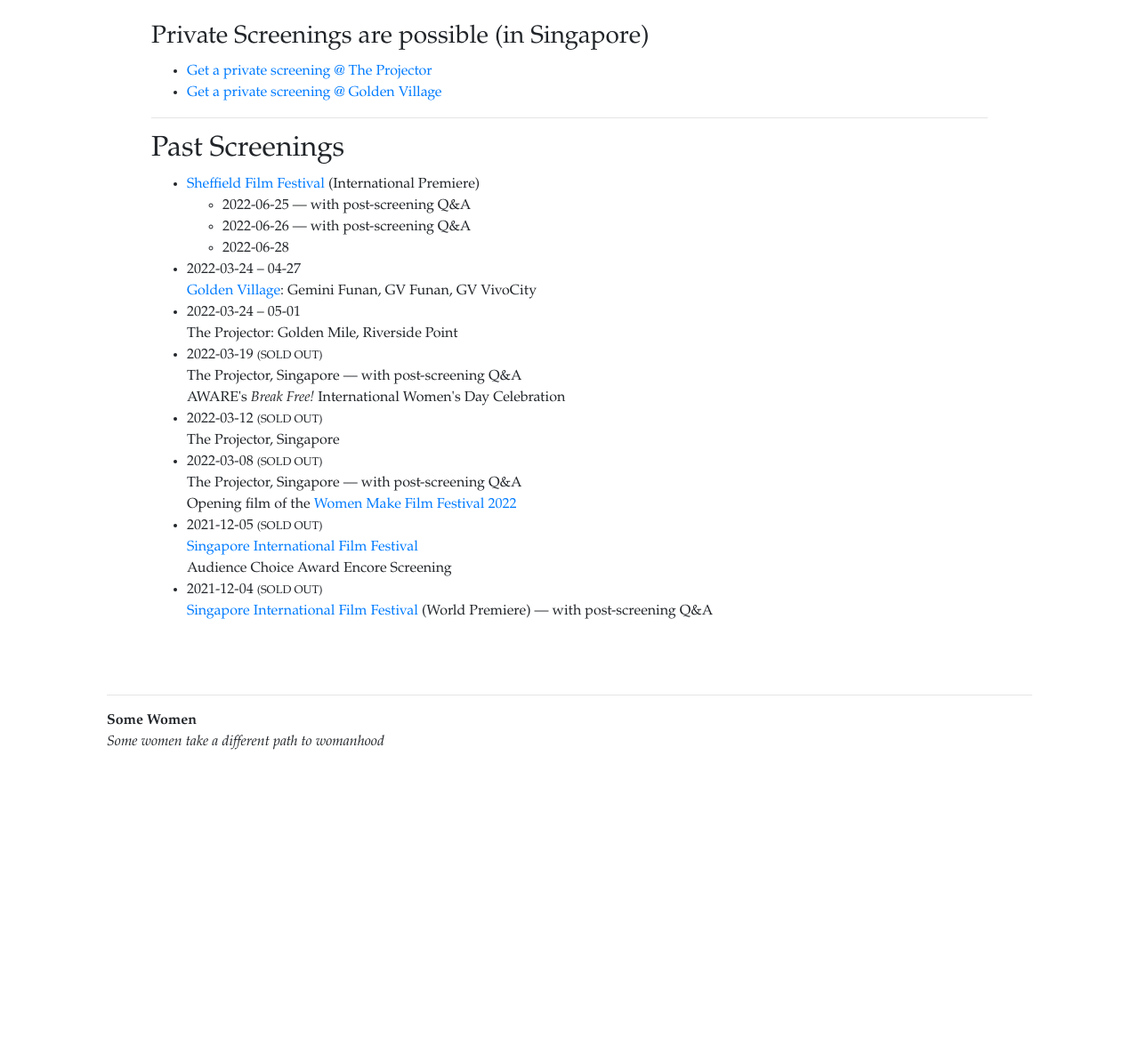
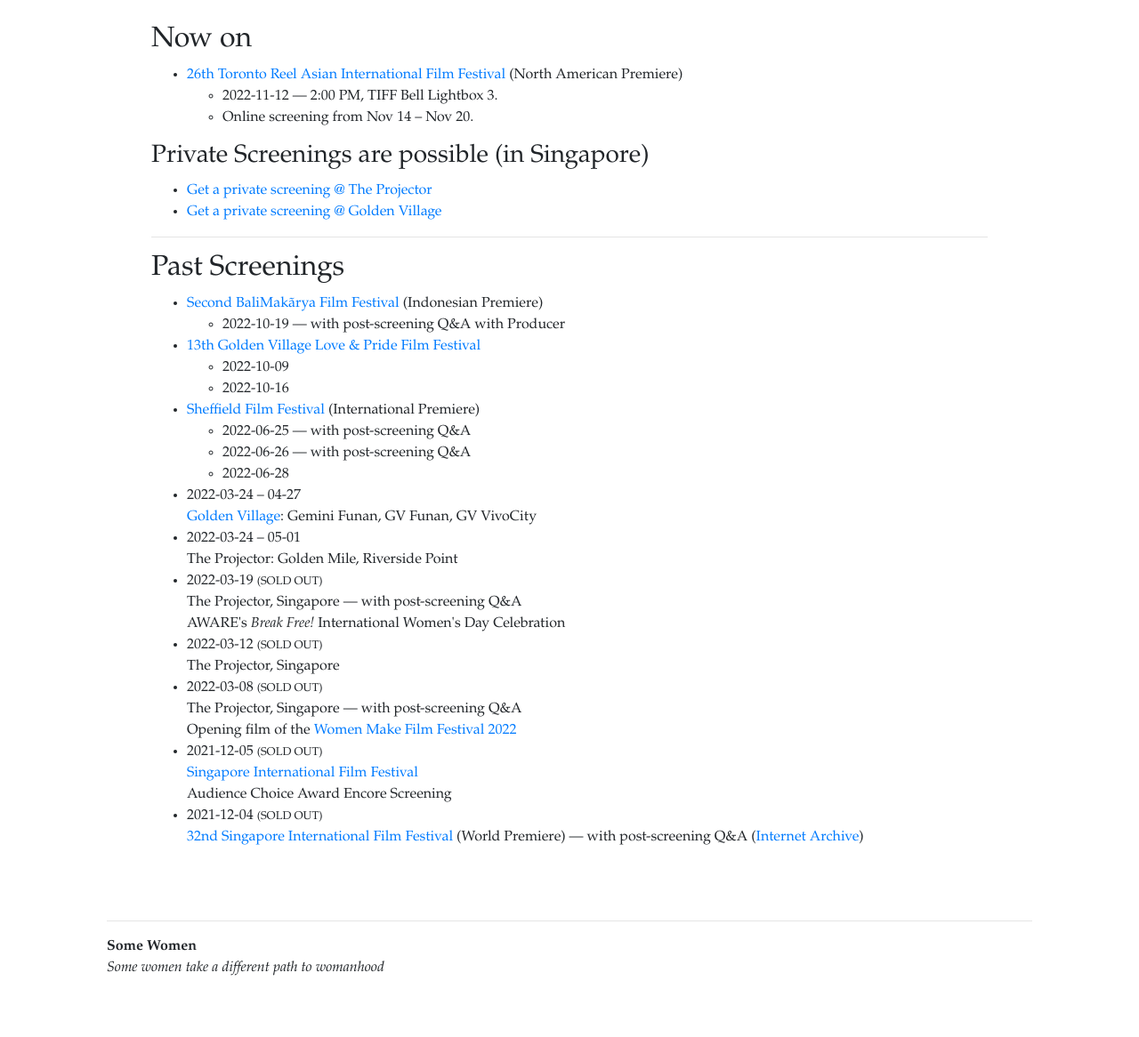
Before and after one commit to somewomen/somewomen.github.io, a Flask app: page /watch.html in a window 1280 px wide. Shown: the part 74-1240 px from the top of the page at 89% size. Before the commit the page ends 917 px from the top, so only its background shows below. Run offline with Flask 2, Linux system fonts and the light colour scheme; some libraries are stand-ins or nearby versions.

Commit message:
added Bali, Love & Pride and Toronto Reel Asian festivals

```diff
--- a/web/templates/watch.html
+++ b/web/templates/watch.html
@@ -4,8 +4,18 @@
   <link href="{{ url_for('static', filename='css/home.css') }}" rel="stylesheet">
 {% endblock %}
 
-{% block content %}
-    <div class="container">
+  {% block content %}
+  <div class="container">
+    <h2>Now on</h2>
+      <ul>
+	<li><a href='https://www.reelasian.com/festival-events/some-women/'>26th
+	    Toronto Reel Asian International Film Festival</a> (North
+	    American Premiere)
+	  <ul>
+	    <li>2022-11-12   —  2:00 PM, TIFF Bell Lightbox 3.
+	    <li>Online screening from Nov 14 – Nov 20.
+	  </ul>
+      </ul>
       <h3>Private Screenings are possible (in Singapore)</h3>
       <ul>
       <li><a href='https://theprojector.sg/venue-hire/'>Get a
@@ -15,6 +25,18 @@
       <hr>
       <h2>Past Screenings</h2>
       <ul>
+	<li><a href="https://www.balimakaryafilmfestival.id/en/program-film/penjor-award-southeast-asian-documentary-competition/">Second BaliMakãrya Film Festival </a>
+	(Indonesian Premiere)
+	  <ul>
+	    <li>2022-10-19  —  with post-screening Q&amp;A with Producer
+	  </ul>
+	<li><a href='https://www.gv.com.sg/GVGroupSynopsis?group=00945985-13bd-476e-82e3-1c647dadc974#/group/00945985-13bd-476e-82e3-1c647dadc974'>13th
+	    Golden Village Love & Pride Film Festival</a>
+	  <ul>
+	    <li>2022-10-09
+	    <li>2022-10-16
+	  </ul>
+
 	<li><a href="https://sheffdocfest.com/film/some-women">Sheffield
 	Film Festival</a> (International Premiere)
 	  <ul>
@@ -22,6 +44,7 @@
 	    <li>2022-06-26  —  with post-screening Q&amp;A
 	    <li>2022-06-28
 	  </ul>
+
 	<li>2022-03-24 &ndash; 04-27
 	  <br> <a href='https://www.gv.com.sg/GVMovieDetails#/movie/3087/cinema/15C'>Golden Village</a>: Gemini Funan, GV Funan, GV VivoCity
 	<li>2022-03-24 &ndash; 05-01
@@ -41,8 +64,10 @@
 	      International Film Festival</a>
 	    <br>Audience Choice Award Encore Screening
 	<li>2021-12-04 <small>(SOLD OUT)</small>
-	    <br><a href='https://sgiff.com/films/some-women/'>Singapore
-	    International Film Festival</a> (World Premiere) —  with post-screening Q&A
+	    <br><a href='https://sgiff.com/films/some-women/'>32nd Singapore
+	    International Film Festival</a> (World Premiere) —  with
+	    post-screening Q&A
+	    (<a href='https://web.archive.org/web/20211226135949/https://sgiff.com/films/some-women/'>Internet Archive</a>)
       </ul>
     </div>
 {% endblock %}
```
Also changed, not shown: docs/watch.html (+28 -3 lines).
